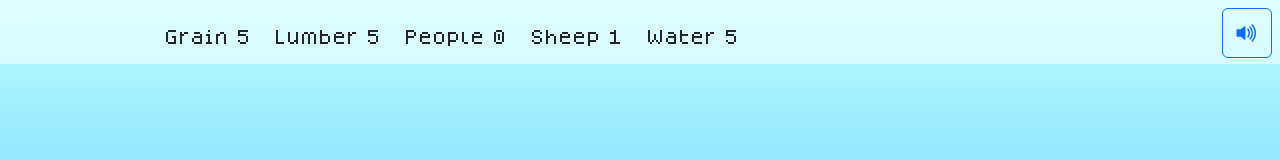
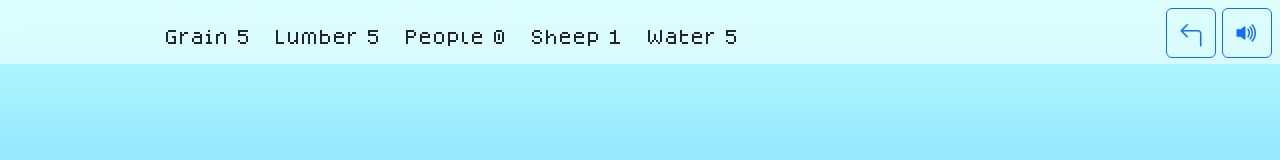
Before and after one commit to DavidBrameijer/VillageSimulator, an Angular app: page / in a window 1280 px wide. Shown: the top 160 px of the page. Built offline with nearby package versions, Linux system fonts and the light colour scheme.

Commit message:
added back button to main menu

```diff
--- a/src/app/app.component.css
+++ b/src/app/app.component.css
@@ -36,3 +36,12 @@ h1 {
 footer {
 	margin-top: 6em;
 }
+
+.bi {
+	font-family: "bootstrap-icons";
+	position: fixed;
+	top: .5rem;
+	right: 4rem;
+	z-index: 15;
+	font-size: 1.5em;
+}
--- a/src/app/app.component.html
+++ b/src/app/app.component.html
@@ -6,6 +6,7 @@
 		&#xF610;
 	}
 </button>
+<button (click)="backToHome()" class="bi bi-arrow-90deg-left btn btn-outline-primary"></button>
 <audio autoplay loop [volume] = "0.2" style="display: none;" [muted]="musicMuted">
 	<source src="/assets/sounds/Music Bed/Music.wav" type="audio/wav">
 </audio>
--- a/src/app/app.component.ts
+++ b/src/app/app.component.ts
@@ -29,4 +29,8 @@ export class AppComponent {
   isGameLoaded(): boolean {
 	return this.saveLoad.whichGame > 0
   }
+
+  backToHome():number{
+    return this.saveLoad.whichGame = -1;
+  }
 }
```
